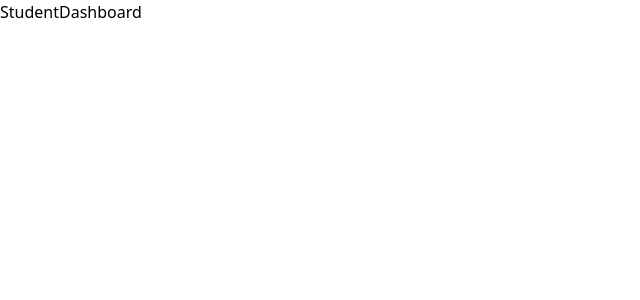
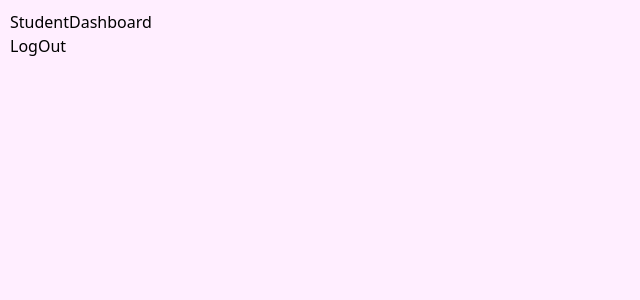
Before and after one commit to yordiyes/E-learning-Site, a React (Vite) app in the folder client/: page /student-dashboard in a window 1280 px wide. Shown: the top 300 px of the page, without its empty margins (0-640 px from the left). Built offline with nearby package versions, Linux system fonts and the light colour scheme.

Commit message:
some things

```diff
--- a/client/src/pages/StudentDashboard.tsx
+++ b/client/src/pages/StudentDashboard.tsx
@@ -1,6 +1,28 @@
+import styled from "styled-components";
 
 export default function StudentDashboard() {
+  function logout() {
+    // Remove the token from localStorage
+    localStorage.removeItem("token");
+
+    // Redirect to the sign-in page
+    window.location.href = "/";
+  }
+
   return (
-    <div>StudentDashboard</div>
-  )
+    <Container>
+      <p>StudentDashboard</p>
+      <button
+        onClick={logout}
+        className="border-2 border-none text-Tan px-4 mx-2 py-1 rounded hover:bg-blue-500 bg-gradient-to-r from-purple-400 to-pink-300 hover:text-white transition"
+      >
+        LogOut
+      </button>
+    </Container>
+  );
 }
+const Container = styled.div`
+  background: #ffeeff;
+  height: 100vh;
+  padding: 10px;
+`
--- a/client/src/pages/TeacherDashboard.tsx
+++ b/client/src/pages/TeacherDashboard.tsx
@@ -1,5 +1,29 @@
-export default function TeacherDashboard() {
+import styled from "styled-components";
+
+export default function TeacherDashboard()  {
+  function logout() {
+    // Remove the token from localStorage
+    localStorage.removeItem("token");
+
+    // Redirect to the sign-in page
+    window.location.href = "/";
+  }
+
   return (
-    <div>TeacherDashboard</div>
-  )
+    <Container>
+    <p>TeacherDashboard</p>
+
+      <button
+        onClick={logout}
+        className="border-2 border-none text-Tan px-4 mx-2 py-1 rounded hover:bg-blue-500 bg-gradient-to-r from-purple-400 to-pink-300 hover:text-white transition"
+      >
+        LogOut
+      </button>
+    </Container>
+  );
 }
+const Container = styled.div`
+  background: #ffeeff;
+  height: 100vh;
+  padding: 10px;
+`
```
Also changed, not shown: 1 other file (tests, documents, lock files or other folders).
